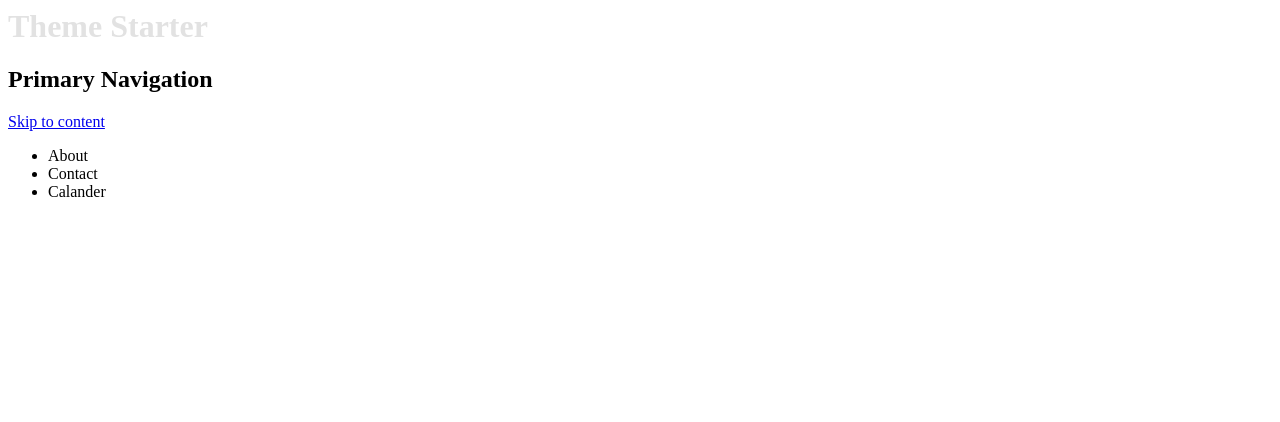
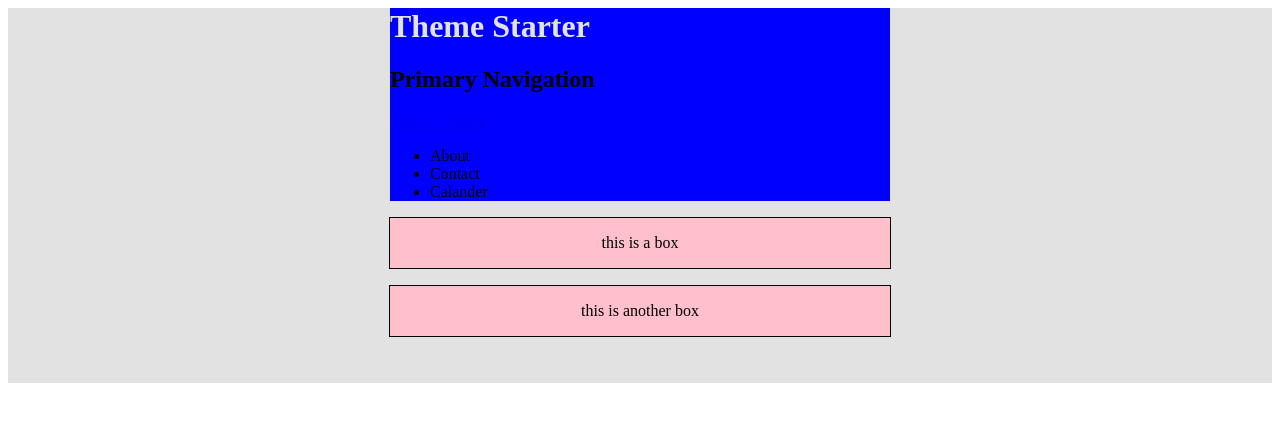
Before and after one commit to indexcosmos/px-directive, a plain HTML site: page index.html in a window 1280 px wide. Drawn offline with Linux system fonts and the light colour scheme.

Commit message:
update file

```diff
--- a/assets/css/style.css
+++ b/assets/css/style.css
@@ -1,3 +1,23 @@
 h1{
   color: #E2E2E2;
 }
+
+.container{
+  background-color: #E2E2E2;
+  padding-bottom: 30px;
+}
+.header{
+  width: 500px;
+  background: blue;
+  margin:auto;
+  text-align: left;
+}
+.box{
+  width: 500px;
+  height: 30px;
+  background: pink;
+  margin: auto;
+  text-align: center;
+  border: 1px solid;
+  padding-bottom: 20px;
+}
--- a/index.html
+++ b/index.html
@@ -28,7 +28,9 @@
 
 	</head>
 
+<div class="container">
 	<body>
+		<div>
 		<header class="header">
 			<h1 classs="branding">Theme Starter</h1>
 			<nav>
@@ -42,13 +44,25 @@
 			</nav>
 		</header>
 
-		<section>
+		<blockquote>
+		<section class="box">
+			<p>this is a box</p>
+		</section>
+		</blockquote>
 
+		<blockquote>
+		<section class="box">
+			<p>this is another box</p>
 		</section>
+		</blockquote>
 
 		<footer>
 
 		</footer>
 
+	</div>
+
 	</body>
+</div>
+
 </html>
```
